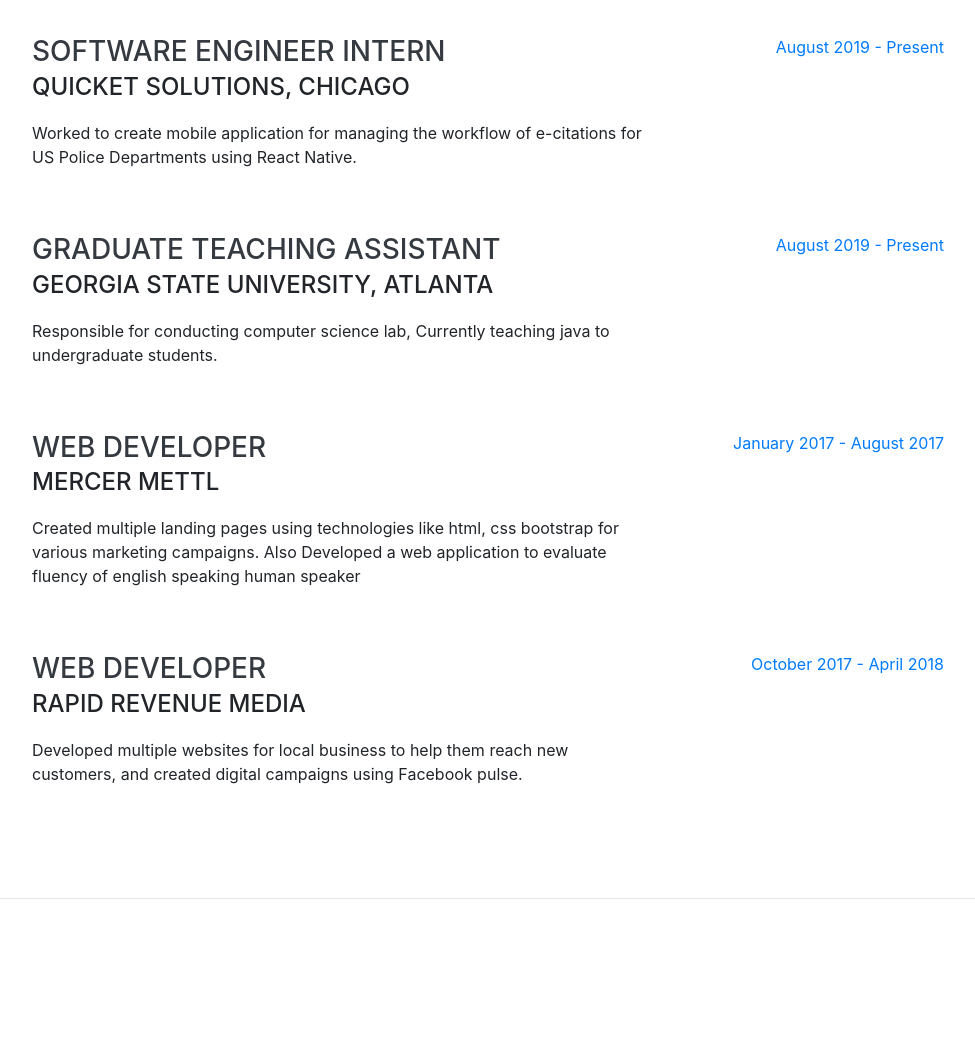
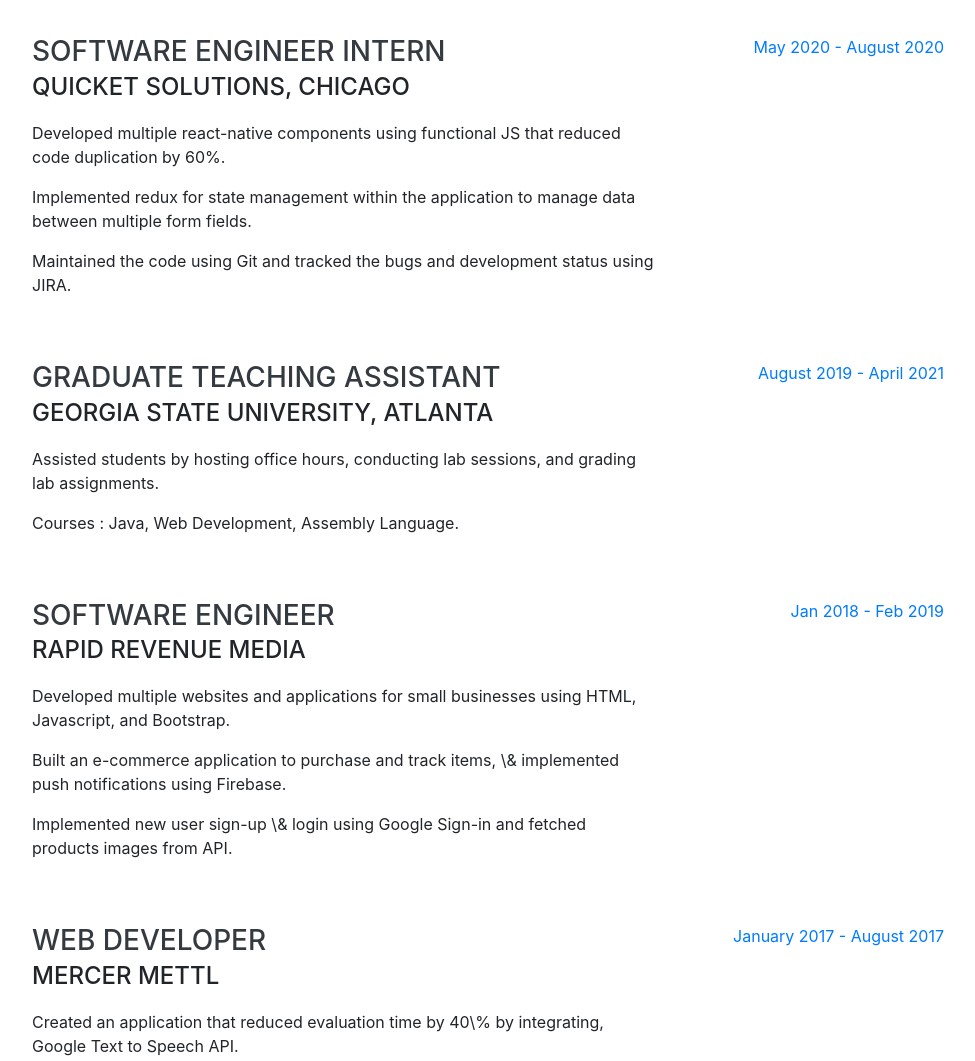
Before and after one commit to kushagra7/kushagra7.github.io, a website with bundled scripts: page index.html in a window 1280 px wide. Shown: the part 900-1961 px from the top of the page, without its empty margins (288-1263 px from the left). Built offline with nearby package versions, Linux system fonts and the light colour scheme; a web font is replaced by a local one.

Commit message:
Update index.html

```diff
--- a/index.html
+++ b/index.html
@@ -92,22 +92,37 @@
           <div class="resume-content">
             <h3 class="mb-0">Software Engineer Intern</h3>
             <div class="subheading mb-3">Quicket Solutions, Chicago</div>
-            <p>Worked to create mobile application for managing the workflow of e-citations for US Police Departments using React Native.</p>
+            <p>Developed multiple react-native components using functional JS that reduced code duplication by 60%.</p>
+            <p>Implemented redux for state management within the application to manage data between multiple form fields.</p>
+            <p>Maintained the code using Git and tracked the bugs and development status using JIRA.</p>
           </div>
           <div class="resume-date text-md-right">
-            <span class="text-primary">August 2019 - Present</span>
+            <span class="text-primary">May 2020 - August 2020</span>
           </div>
         </div>
-
 
         <div class="resume-item d-flex flex-column flex-md-row justify-content-between mb-5">
           <div class="resume-content">
             <h3 class="mb-0">Graduate Teaching Assistant</h3>
             <div class="subheading mb-3">Georgia State University, Atlanta</div>
-            <p>Responsible for conducting computer science lab, Currently teaching java to undergraduate students. </p>
+            <p>Assisted students by hosting office hours, conducting lab sessions, and grading lab assignments.</p>
+            <p>Courses : Java, Web Development, Assembly Language.</p>
           </div>
           <div class="resume-date text-md-right">
-            <span class="text-primary">August 2019 - Present</span>
+            <span class="text-primary">August 2019 - April 2021</span>
+          </div>
+        </div>
+
+        <div class="resume-item d-flex flex-column flex-md-row justify-content-between mb-5">
+          <div class="resume-content">
+            <h3 class="mb-0">Software Engineer</h3>
+            <div class="subheading mb-3">Rapid Revenue Media</div>
+            <p>Developed multiple websites and applications for small businesses using HTML, Javascript, and Bootstrap.</p>
+            <p>Built an e-commerce application to purchase and track items, \& implemented push notifications using Firebase.</p>
+            <p>Implemented new user sign-up \& login using Google Sign-in and fetched products images from API.</p>
+          </div>
+          <div class="resume-date text-md-right">
+            <span class="text-primary">Jan 2018 - Feb 2019</span>
           </div>
         </div>
 
@@ -115,21 +130,11 @@
           <div class="resume-content">
             <h3 class="mb-0">Web Developer</h3>
             <div class="subheading mb-3">Mercer Mettl</div>
-            <p>Created multiple landing pages using technologies like html, css bootstrap for various marketing campaigns. Also Developed a web application to evaluate fluency of english speaking human speaker </p>
+            <p>Created an application that reduced evaluation time by 40\% by integrating, Google Text to Speech API.</p>
+            <p>Reduced daily data processing time by 70\% by integrating Google form that automated data entry.</p>
           </div>
           <div class="resume-date text-md-right">
             <span class="text-primary">January 2017 - August 2017</span>
-          </div>
-        </div>
-
-        <div class="resume-item d-flex flex-column flex-md-row justify-content-between mb-5">
-          <div class="resume-content">
-            <h3 class="mb-0">Web Developer</h3>
-            <div class="subheading mb-3">Rapid Revenue Media</div>
-            <p>Developed multiple websites for local business to help them reach new customers, and created digital campaigns using Facebook pulse. </p>
-          </div>
-          <div class="resume-date text-md-right">
-            <span class="text-primary">October 2017 - April 2018</span>
           </div>
         </div>
 
```
